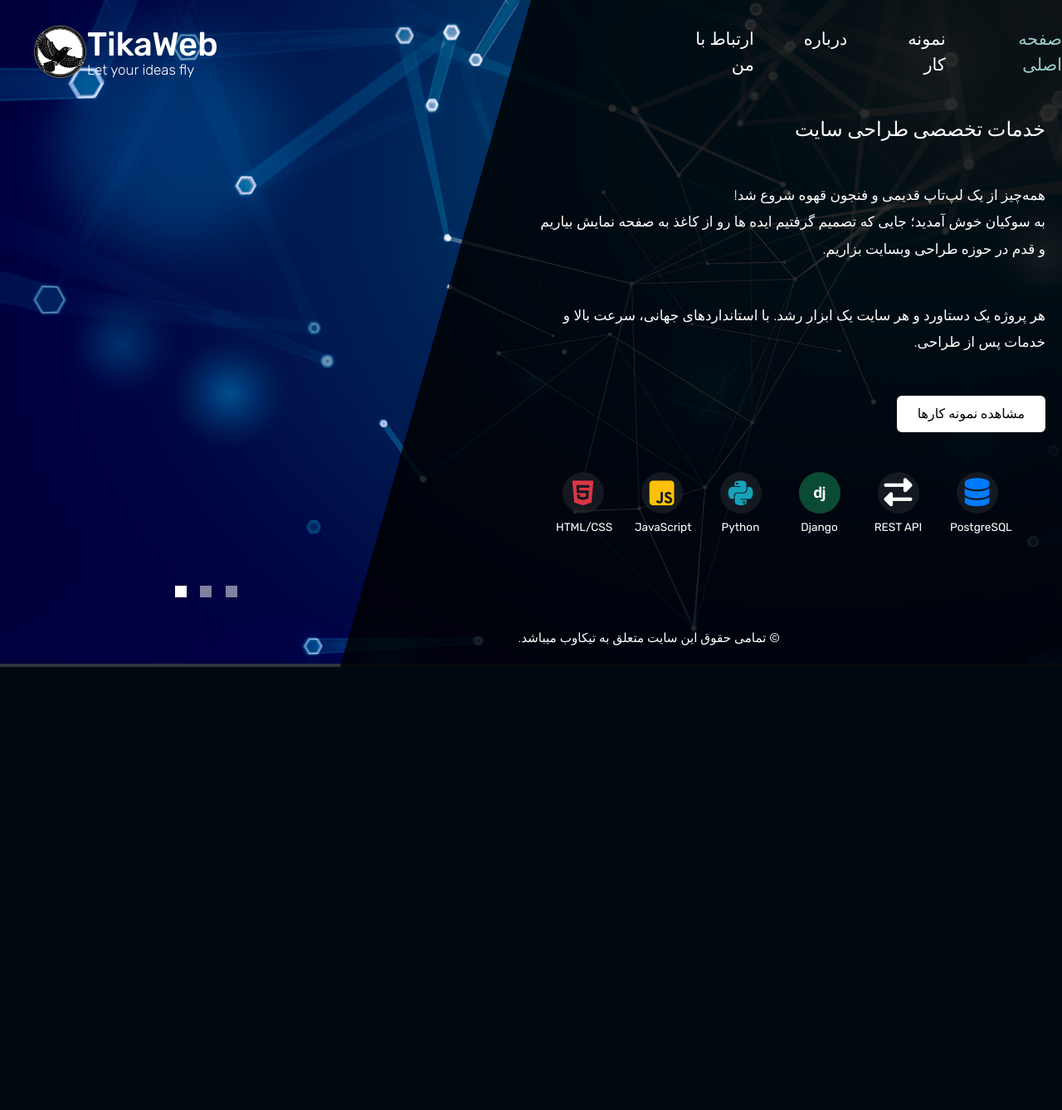
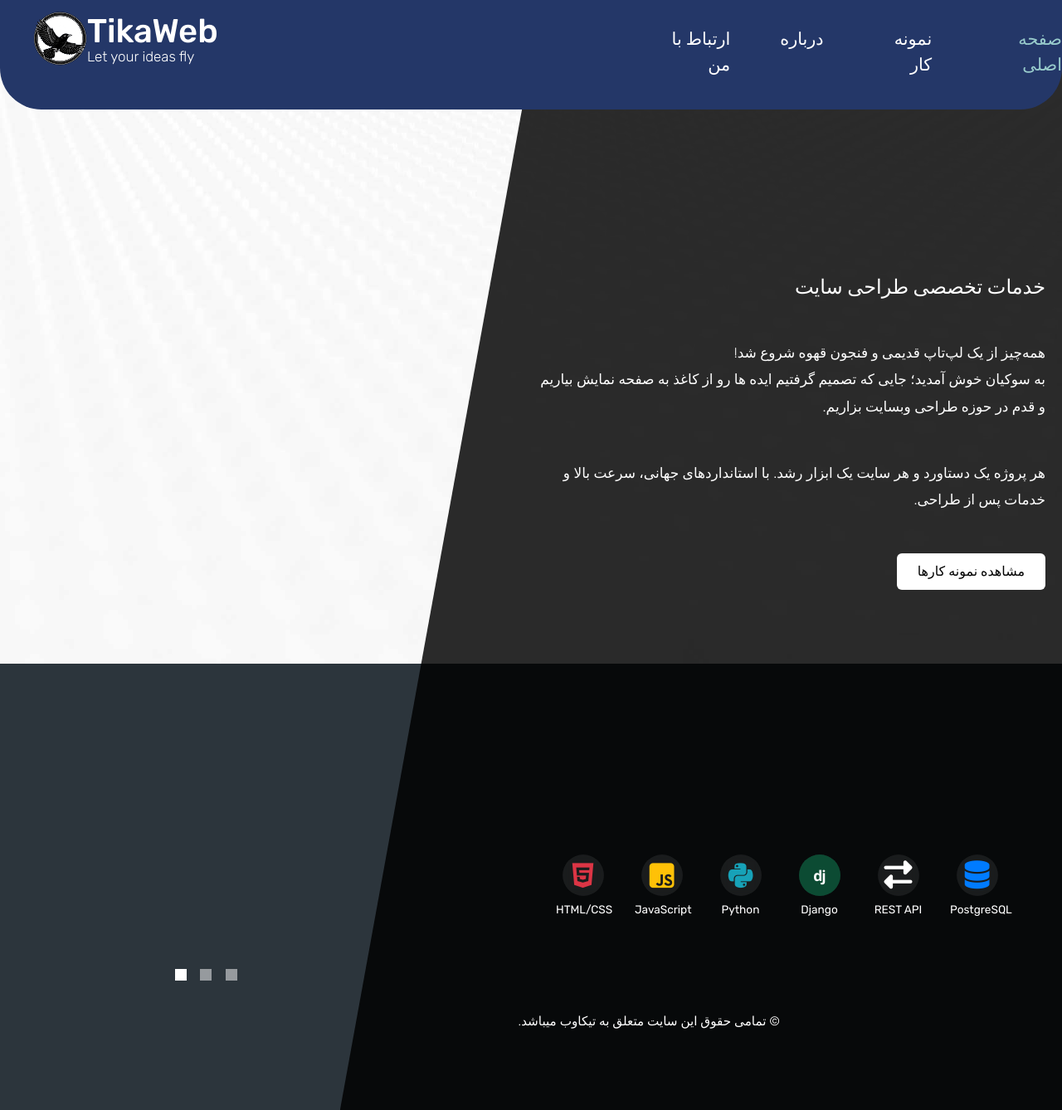
Before and after one commit to SoheilTK99/Project_hub, a Django app: page /home/ in a window 1280 px wide. Shown: the whole page at 83% size. Before the commit the page ends 804 px from the top, so only its background shows below. Run offline with Django 5.2, Linux system fonts and the light colour scheme; some libraries are stand-ins or nearby versions; some web fonts are replaced.

Commit message:
change header

```diff
--- a/contact/templates/contact/contact.html
+++ b/contact/templates/contact/contact.html
@@ -1,7 +1,10 @@
 {% extends 'base.html' %}
 {% load static %}
 {% block content %}
-
+<div class="tm-bg">
+    <div class="tm-bg-left"></div>
+    <div class="tm-bg-right"></div>
+</div>
     <div class="tm-row">
         <div class="tm-col-left"></div>
         <main class="tm-col-right tm-contact-main"> <!-- Content -->
--- a/home/templates/home/home.html
+++ b/home/templates/home/home.html
@@ -3,6 +3,12 @@
 {% load static %}
 
 
+<div class="home-hero">
+
+  <div class="tm-bg">
+      <div class="tm-bg-left"></div>
+      <div class="tm-bg-right"></div>
+  </div>
 
 
   <div class="tm-row">
@@ -16,7 +22,7 @@
       </section>
     </main>
   </div>
-
+</div>
 
 
 <div class="container">
@@ -86,6 +92,43 @@
 
 }
 
+
+.home-hero {
+    position: relative;
+    min-height: 100vh;
+    padding-top: 110px; /* جای هدر */
+}
+
+/* بک‌گراند فقط مخصوص home */
+.home-hero .tm-bg {
+    position: absolute;
+    top: -110px;              /* ⬅️ بک‌گراند میره زیر هدر */
+    left: 0;
+    right: 0;
+    height: calc(100% + 110px);
+    z-index: -1;
+    display: flex;
+}
+
+
+.home .site-header-bg {
+    position: absolute;
+    top: 0;
+    left: 0;
+    width: 100%;
+    z-index: 10;
+    background: transparent;
+    backdrop-filter: blur(6px);
+    background: rgba(20, 35, 70, 0.85);
+}
+
+
+
+
+
+
+
+
 .skill-spin {
   width: 50px;
   height: 50px;
--- a/static/css/style.css
+++ b/static/css/style.css
@@ -104,11 +104,12 @@ p { line-height: 1.9; }
 .tm-container {
     width: 100%;
     height: 100%;
-    min-height: 100vh;
+    min-height: auto;
     position: relative;
     display: flex;
     flex-direction: column;
     justify-content: space-between;
+    margin-bottom: 50px;
 }
 
 .tm-row { display: flex; }
@@ -121,7 +122,6 @@ p { line-height: 1.9; }
 }
 
 .tm-col-right {
-
     text-align: right;
     width: 50%;
     height: 100%;
@@ -133,7 +133,7 @@ p { line-height: 1.9; }
     direction: rtl !important;
     text-align: right;
     max-width: 660px;
-    margin-top: 10px;
+    margin-top: 40px;
     padding-right: 20px;
 }
 
--- a/static/js/templatemo-script.js
+++ b/static/js/templatemo-script.js
@@ -1,6 +1,6 @@
 const initBg = (autoplay = true) => {
     $.backstretch('destroy', true);
-    const bgImgsNames = ['4.jpg', '6.jpg', '11.jpg'];
+    const bgImgsNames = ['99.jpeg', ];
     const bgImgs = bgImgsNames.map(name => (window.STATIC_URL || '/static/') + 'img/' + name + '?v=' + Date.now());
 
     $.backstretch(bgImgs, {duration: 8000, fade: 500});
--- a/templates/base.html
+++ b/templates/base.html
@@ -29,10 +29,7 @@
 </head>
 
   <!-- Diagonal background design -->
-  <div class="tm-bg">
-      <div class="tm-bg-left"></div>
-      <div class="tm-bg-right"></div>
-  </div>
+
 
 
 <body>
--- a/templates/partials/_header.html
+++ b/templates/partials/_header.html
@@ -1,6 +1,5 @@
-
-<div class="tm-container">
-    <div>
+<header class="site-header-bg">
+    <div class="tm-container">
         <div class="tm-row pt-4">
             <div class="tm-col-left">
                 <div class="tm-site-header media">
@@ -11,7 +10,9 @@
                     </div>
                 </div>
             </div>
-            <div class="tm-col-right" style="padding-left: 185px;">
+
+
+            <div class="tm-col-right" style="padding-left: 140px;">
                 <nav class="navbar navbar-expand-lg" id="tm-main-nav">
                     <button class="navbar-toggler toggler-example mr-0 ml-auto" type="button"
                         data-toggle="collapse" data-target="#navbar-nav"
@@ -37,20 +38,28 @@
                 </nav>
             </div>
         </div>
+    </div>
+</header>
 
 
 <style>
+
+    .site-header-bg {
+        background-color: #243768;
+        padding-bottom: 0px;
+        border-bottom-right-radius: 50px;
+        border-bottom-left-radius: 50px;
+    }
+
     .site-logo {
-      margin-top: 6px;
+      margin-top: -10px;
       width: 65px;
       height: 65px;
     }
+
     .site-title {
-        margin-top: 6px;
+        margin-top: -10px;
         margin-bottom: -10px;
     }
-    .tm-slogon {
-        padding-bottom: -30px;
 
-    }
 </style>
```
Also changed, not shown: static/img/99.jpeg (added).
